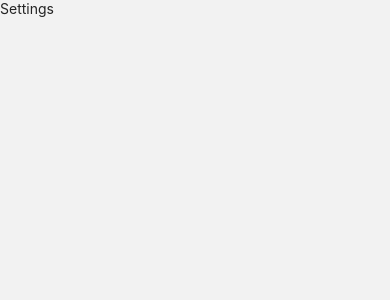
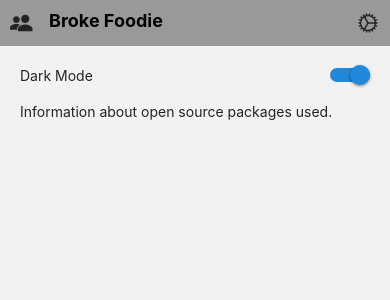
Before and after one commit to rskwiat/TECH-3620-FALL2023, a React Native app in the folder TECH-3620-MobileAppTemplate-0.1/: screen /Settings in a window 390 px wide. Shown: the top 300 px of the page. Built offline with nearby package versions, Linux system fonts and the light colour scheme; no server answers.

Commit message:
creating settings page template

```diff
--- a/TECH-3620-MobileAppTemplate-0.1/src/views/Settings.jsx
+++ b/TECH-3620-MobileAppTemplate-0.1/src/views/Settings.jsx
@@ -1,13 +1,39 @@
-import React from "react";
-import { View } from "react-native";
-import { Text } from "@rneui/base";
+import { SafeAreaView, View, ScrollView, StyleSheet, Platform } from "react-native";
+import { Text, Switch } from "@rneui/base";
+import { useDispatch, useSelector } from "react-redux";
+import AppHeader from "../components/Header";
+import { Theme } from "../utils/constants";
 
-const SettingsView = () => {
-	return (
-		<View>
-			<Text>Settings</Text>
-		</View>
-	);
+const SettingsScreen = ({ navigation }) => {
+
+  return (
+	<SafeAreaView style={{ flex: 1 }}>
+	  <AppHeader navigation={navigation} />
+	  <View style={styles.row}>
+		<Text>Dark Mode</Text>
+		<Switch
+		  value={true}
+		  onValueChange={() => console.log("Change")}
+		/>
+	  </View>
+	  <ScrollView style={styles.container}>
+		<Text>Information about open source packages used.	</Text>
+	  </ScrollView>
+	</SafeAreaView>
+  );
 }
 
-export default SettingsView;
+const styles = StyleSheet.create({
+	row: {
+		flexDirection: "row",
+		justifyContent: "space-between",
+		alignItems: "center",
+		marginHorizontal: Platform.OS === "ios" ? 18 : 20,
+		marginVertical: 18,
+	},
+	container: {
+		marginHorizontal: Platform.OS === "ios" ? 18 : 20,
+	},
+});
+
+export default SettingsScreen;
```
